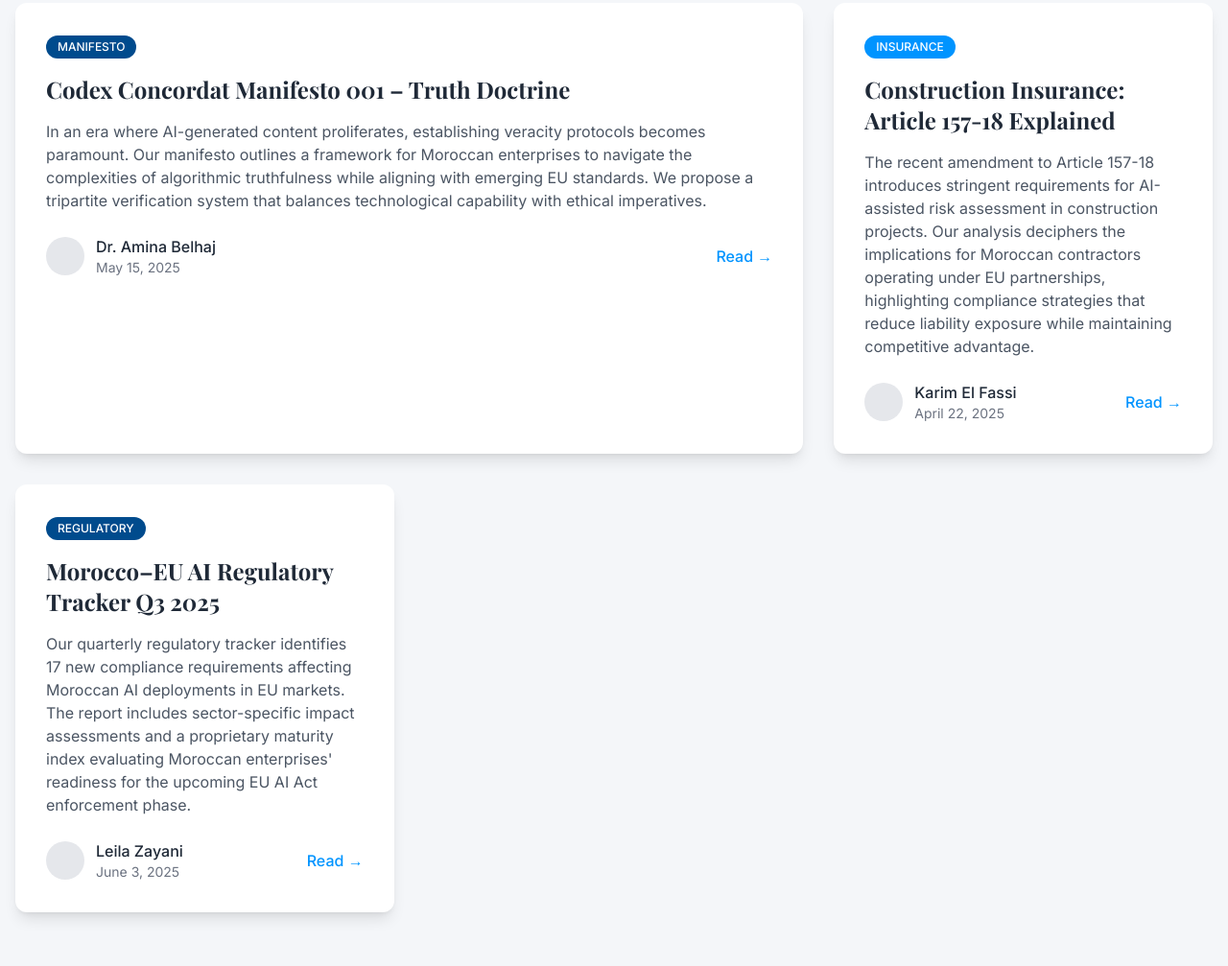
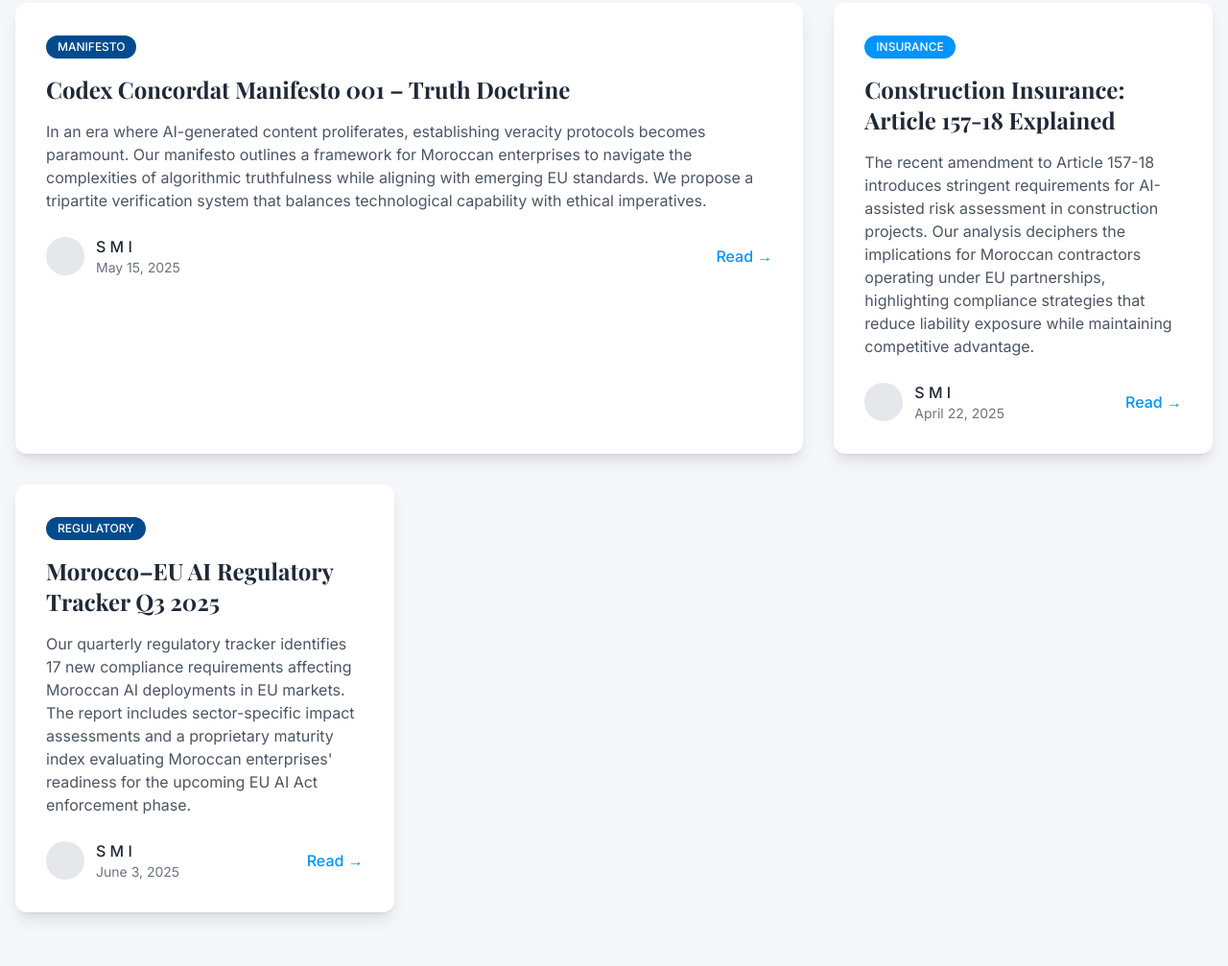
Before and after one commit to Senshu13/codex-concordat-site, a plain HTML site: page index.html in a window 1280 px wide. Shown: the part 821-1828 px from the top of the page at 96% size. Drawn offline with nearby package versions, Linux system fonts and the light colour scheme.

Commit message:
Update index.html

```diff
--- a/index.html
+++ b/index.html
@@ -172,7 +172,7 @@
                                 <div class="flex items-center">
                                     <div class="w-10 h-10 rounded-full bg-gray-200 mr-3"></div>
                                     <div>
-                                        <p class="font-medium">Dr. Amina Belhaj</p>
+                                        <p class="font-medium">S M I</p>
                                         <p class="text-sm text-gray-500">May 15, 2025</p>
                                     </div>
                                 </div>
@@ -191,7 +191,7 @@
                                 <div class="flex items-center">
                                     <div class="w-10 h-10 rounded-full bg-gray-200 mr-3"></div>
                                     <div>
-                                        <p class="font-medium">Karim El Fassi</p>
+                                        <p class="font-medium">S M I</p>
                                         <p class="text-sm text-gray-500">April 22, 2025</p>
                                     </div>
                                 </div>
@@ -210,7 +210,7 @@
                                 <div class="flex items-center">
                                     <div class="w-10 h-10 rounded-full bg-gray-200 mr-3"></div>
                                     <div>
-                                        <p class="font-medium">Leila Zayani</p>
+                                        <p class="font-medium">S M I</p>
                                         <p class="text-sm text-gray-500">June 3, 2025</p>
                                     </div>
                                 </div>
```
